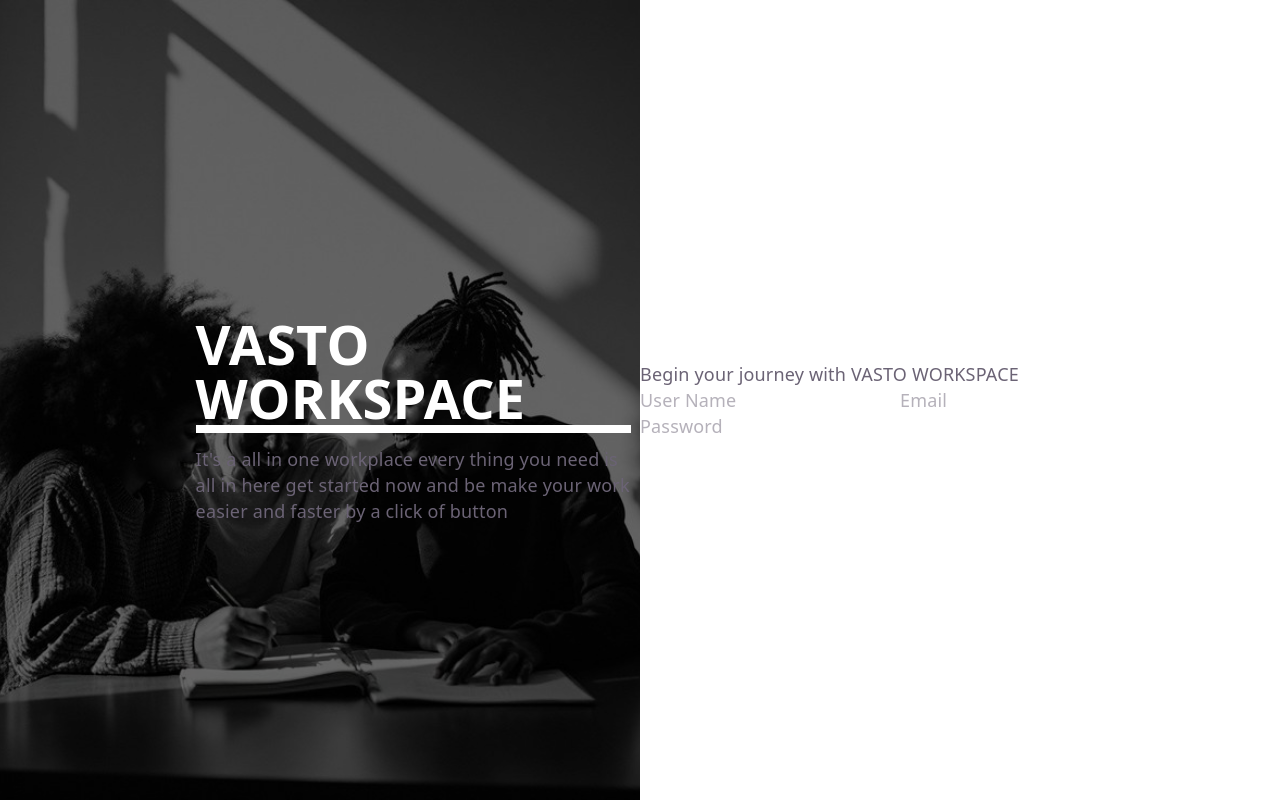
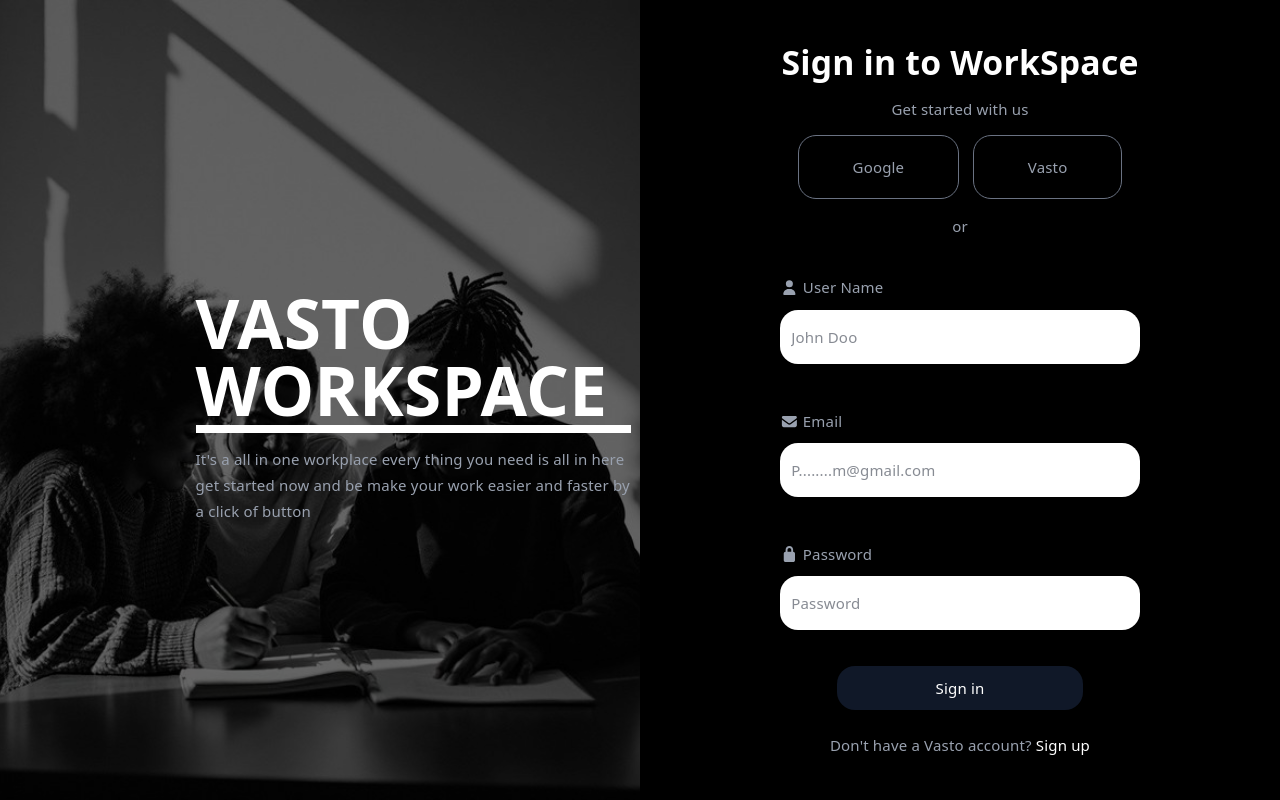
Before and after one commit to SHERAAN-INDUSTRIES/Vasto_Workspace_frontend, a React (Vite) app: page / in a window 1280 px wide. Built offline with nearby package versions, Linux system fonts and the light colour scheme.

Commit message:
Work space login Form Auth

```diff
--- a/src/App/index.tsx
+++ b/src/App/index.tsx
@@ -1,18 +1,48 @@
 import img2 from '../assets/Students_Learning_Together.jpeg'
+import {FontAwesomeIcon} from "@fortawesome/react-fontawesome";
+import {faUser} from "@fortawesome/free-solid-svg-icons/faUser";
+import {faEnvelope, faLock,} from "@fortawesome/free-solid-svg-icons";
 
 function Login(){
     return (
         <>
-            <div className="h-full w-full flex justify-center items-center flex-col">
-                <form >
-                    <div>
-                        <h1>Begin your journey with <span>VASTO WORKSPACE</span></h1>
+            <div className="h-full w-full flex justify-center items-center flex-col bg-black">
+                <form className="h-full w-full flex justify-center items-center flex-col gap-3">
+
+                    <div className="flex items-center justify-center flex-col gap-3">
+                        <h1 className="text-3xl text-white font-bold">Sign in to WorkSpace</h1>
+                        <p>Get started with us </p>
+                        <div className="flex items-center justify-center flex-row gap-3">
+                            <button className="border border-gray-500 rounded-2xl px-12 py-4">Google</button>
+                            <button className="border border-gray-500 rounded-2xl px-12 py-4">Vasto</button>
+                        </div>
+                        <p>or</p>
                     </div>
-                    <div>
-                        <input type={"text"} placeholder={"User Name"} />
-                        <input type={"text"} placeholder={"Email"} />
-                        <input type={"text"} placeholder={"Password"} />
+
+                    <div className="h-1/2 w-10/12 flex justify-around items-center flex-col" >
+                        <div className="flex justify-start items-start flex-col gap-2">
+                            <label><FontAwesomeIcon icon={faUser}/> User Name</label>
+                            <input type={"text"} placeholder={"John Doo"} className="py-1.5 px-2.5 bg-[white]
+                            rounded-2xl text-gray-900 h-12 w-80"/>
+                        </div>
+                        <div className="flex justify-start items-start flex-col gap-2">
+                            <label><FontAwesomeIcon icon={faEnvelope}/> Email</label>
+                            <input type={"email"} placeholder={"P........m@gmail.com"} className="py-1.5 px-2.5 bg-[white]
+                            rounded-2xl text-gray-900 h-12 w-80"/>
+                        </div>
+                        <div className="flex justify-start items-start flex-col gap-2">
+                            <label><FontAwesomeIcon icon={faLock}/> Password</label>
+                            <input type={"password"} placeholder={"Password"} className="py-1.5 px-2.5 bg-[white]
+                            rounded-2xl text-gray-900 h-12 w-80"/>
+                        </div>
+
                     </div>
+
+                    <div className="w-10/13 flex justify-center items-center gap-5 flex-col">
+                        <button type={"submit"} className="w-[50%] py-2 px-7 hover:cursor-pointer hover:bg-gray-700 hover:-translate-y-1 transition-all bg-gray-900 rounded-2xl text-white">Sign in</button>
+                        <p>Don't have a Vasto account? <span className="text-white cursor-pointer">Sign up</span></p>
+                    </div>
+
                 </form>
             </div>
         </>
@@ -22,13 +52,13 @@ function Login(){
 function Loader(){
     return(
         <>
-            <section className="h-dvh w-full grid grid-cols-2 gap-0">
+            <section className="h-dvh w-full grid grid-cols-2 gap-0 text-[15px] relative text-gray-400">
                 <div className="h-full w-full flex justify-start items-center relative overflow-hidden">
-                    <img src={img2} alt={"bg-img"} className="h-full w-auto absolute object-cover object-center z-[-1] brightness-40" />
+                    <img src={img2} alt={"bg-img"} className="h-full w-full absolute object-cover object-center z-[-1] brightness-40" />
                     <div className="h-1/2 w-full flex justify-start items-center flex-row">
-                        <div className="h-2/3 w-full flex justify-end items-end flex-col gap-3 p-2">
-                            <h1 className="text-5xl w-[70%] font-bold text-white border-b-8 uppercase">Vasto WorkSpace</h1>
-                            <p className="w-[70%] text-1xl">It's a all in one workplace every thing you need is all in here get started now and be make your work easier and faster by a click of button</p>
+                        <div className="h-2/3 w-full flex justify-end items-end flex-col gap-3 p-2 relative overflow-hidden">
+                            <h1 className="text-6xl w-[70%] font-bold text-white border-b-8 uppercase ">Vasto WorkSpace</h1>
+                            <p className="w-[70%] ">It's a all in one workplace every thing you need is all in here get started now and be make your work easier and faster by a click of button</p>
                         </div>
                     </div>
                 </div>
```
